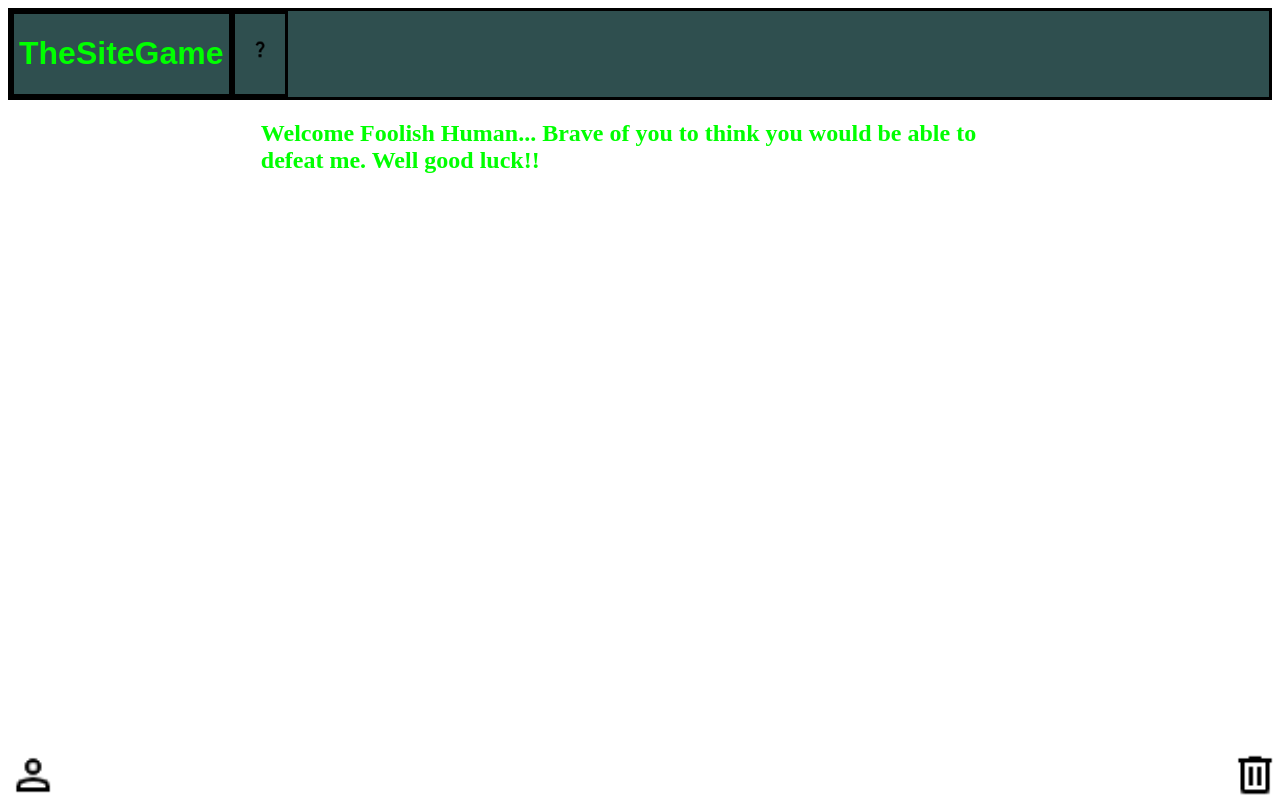
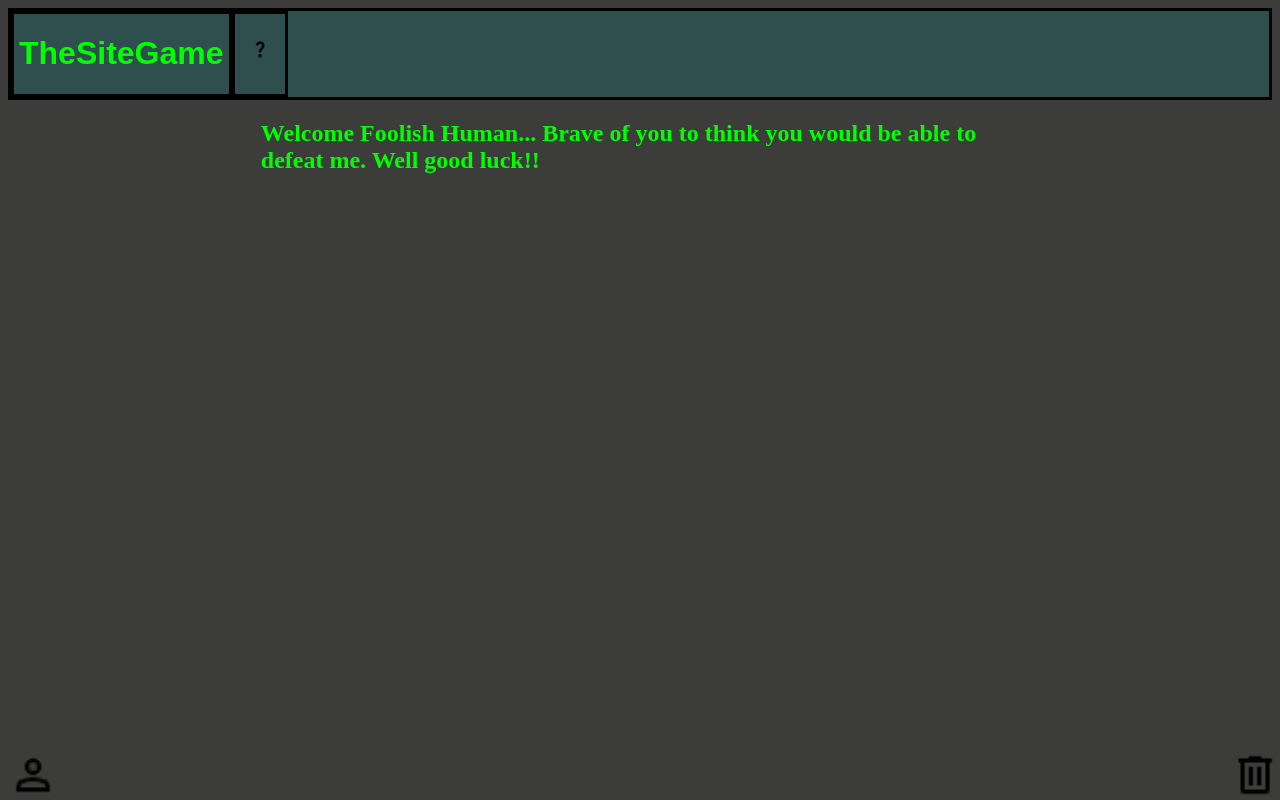
Before and after one commit to JaspervArkel/TheSiteGame, a website: page index.html in a window 1280 px wide. Drawn offline with nearby package versions, Linux system fonts and the light colour scheme.

Commit message:
color change

```diff
--- a/public/css/mystyle.css
+++ b/public/css/mystyle.css
@@ -21,7 +21,7 @@
     margin-right: 5px;
   }
   body{
-    background-color:3C3C3B;
+    background-color: #3C3C3B;
   }
 
   @import url('https://fonts.googleapis.com/css2?family=Goldman&display=swap');
```
